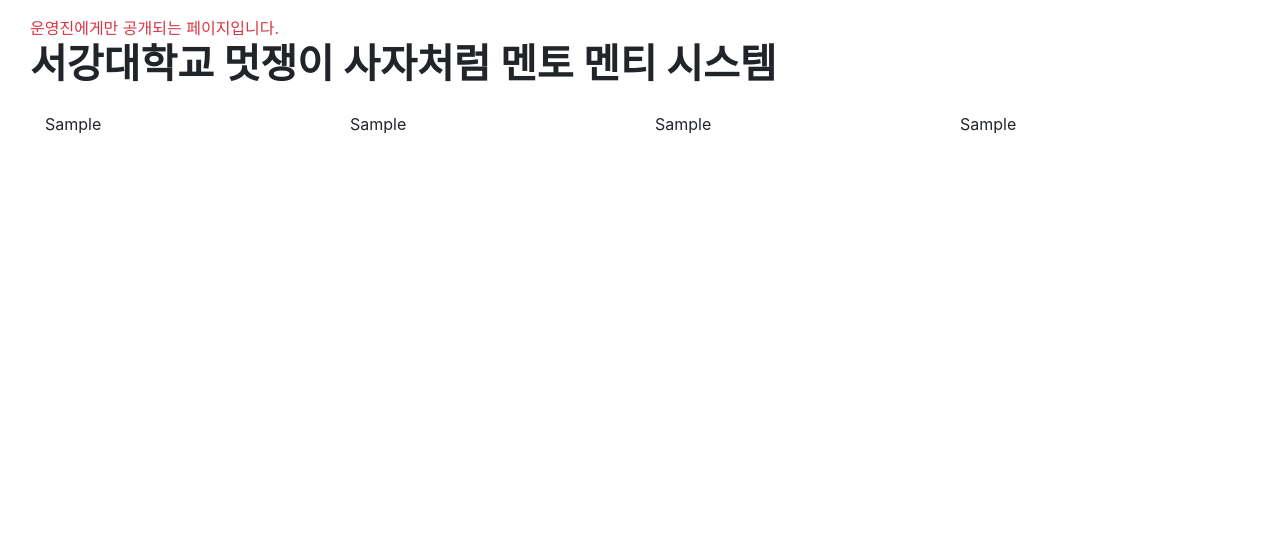
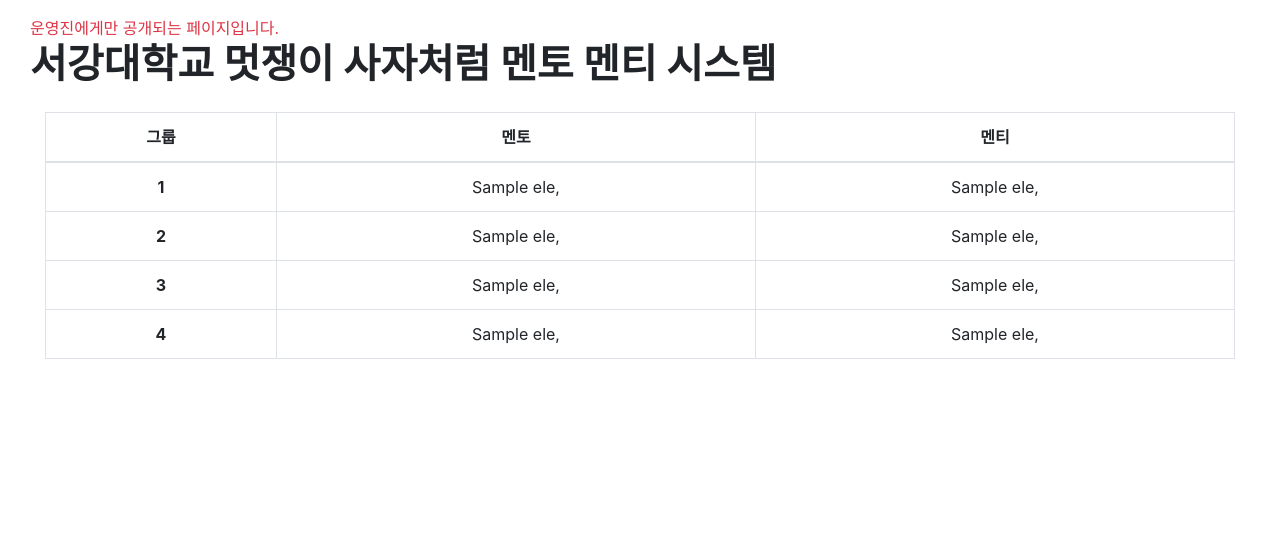
Before and after one commit to tronze/LikeLion, a Django app: template account/templates/mentor/detail.html in a window 1280 px wide. Shown: the part 59-617 px from the top of the page. Run offline with Django 3.2, Linux system fonts and the light colour scheme; the template is opened without the code that fills it: most values are stand-ins (such as "Sample title", 1, 10 or a date in 2020); some libraries are stand-ins or nearby versions.

Commit message:
Mentor Mentee template update

```diff
--- a/account/templates/mentor/detail.html
+++ b/account/templates/mentor/detail.html
@@ -2,11 +2,66 @@
 
 {% block member-list %}
 <div class="container-fluid py-3">
-    <div class="row">
-        <div class="col">{{ i1 }}</div>
-        <div class="col">{{ i2 }}</div>
-        <div class="col">{{ i3 }}</div>
-        <div class="col">{{ i4 }}</div>
-    </div>
+    <table class="table table-bordered text-center">
+        <thead>
+            <tr>
+                <th>그룹</th>
+                <th>멘토</th>
+                <th>멘티</th>
+            </tr>
+        </thead>
+        <tbody>
+            <tr>
+                <th>1</th>
+                <td>
+                    {% for ele in i1.0 %}
+                        {{ ele.name }},
+                    {% endfor %}
+                </td>
+                <td>{% for ele in i1.1 %}
+                        {{ ele.name }},
+                    {% endfor %}</td>
+            </tr>
+            <tr>
+                <th>2</th>
+                <td>
+                    {% for ele in i2.0 %}
+                        {{ ele.name }},
+                    {% endfor %}
+                </td>
+                <td>
+                    {% for ele in i2.1 %}
+                        {{ ele.name }},
+                    {% endfor %}
+                </td>
+            </tr>
+            <tr>
+                <th>3</th>
+                <td>
+                    {% for ele in i3.0 %}
+                        {{ ele.name }},
+                    {% endfor %}
+                </td>
+                <td>
+                    {% for ele in i3.1 %}
+                        {{ ele.name }},
+                    {% endfor %}
+                </td>
+            </tr>
+            <tr>
+                <th>4</th>
+                <td>
+                    {% for ele in i4.0 %}
+                        {{ ele.name }},
+                    {% endfor %}
+                </td>
+                <td>
+                    {% for ele in i4.1 %}
+                        {{ ele.name }},
+                    {% endfor %}
+                </td>
+            </tr>
+        </tbody>
+    </table>
 </div>
 {% endblock %}
```
